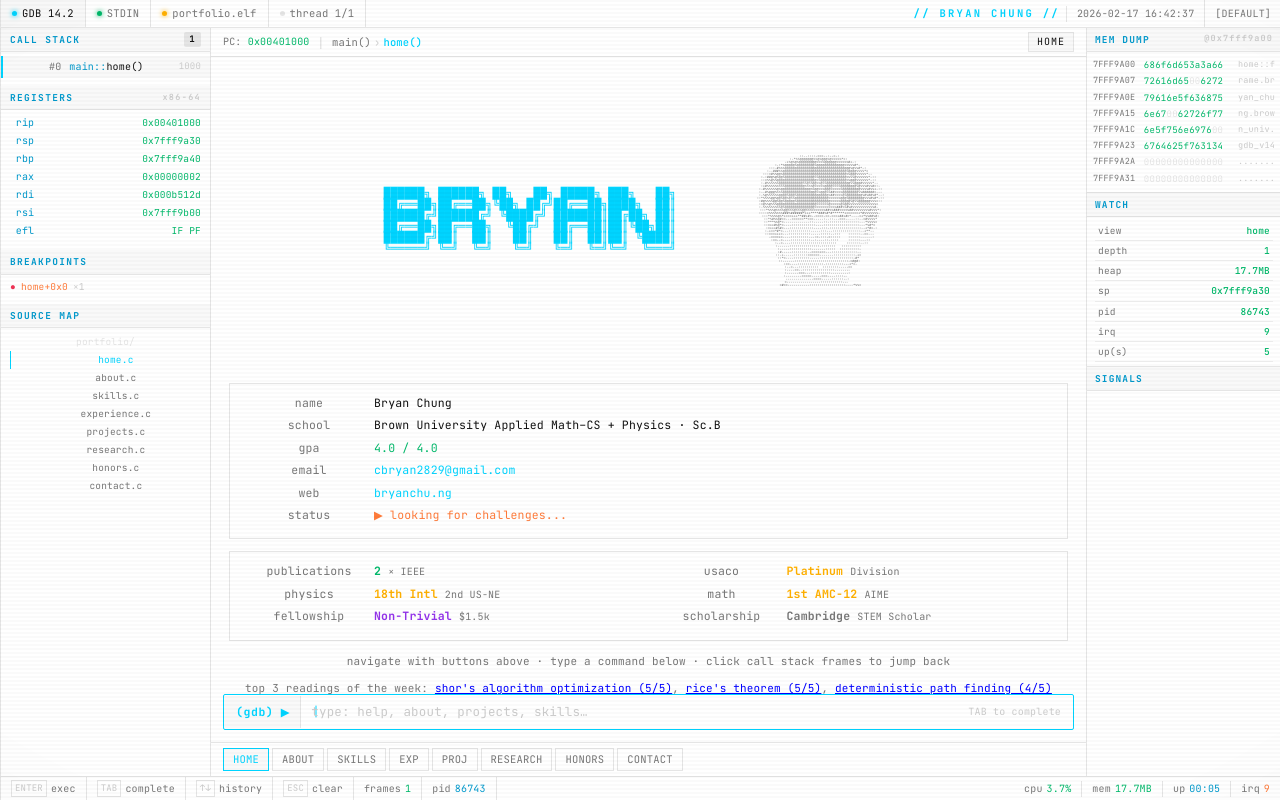
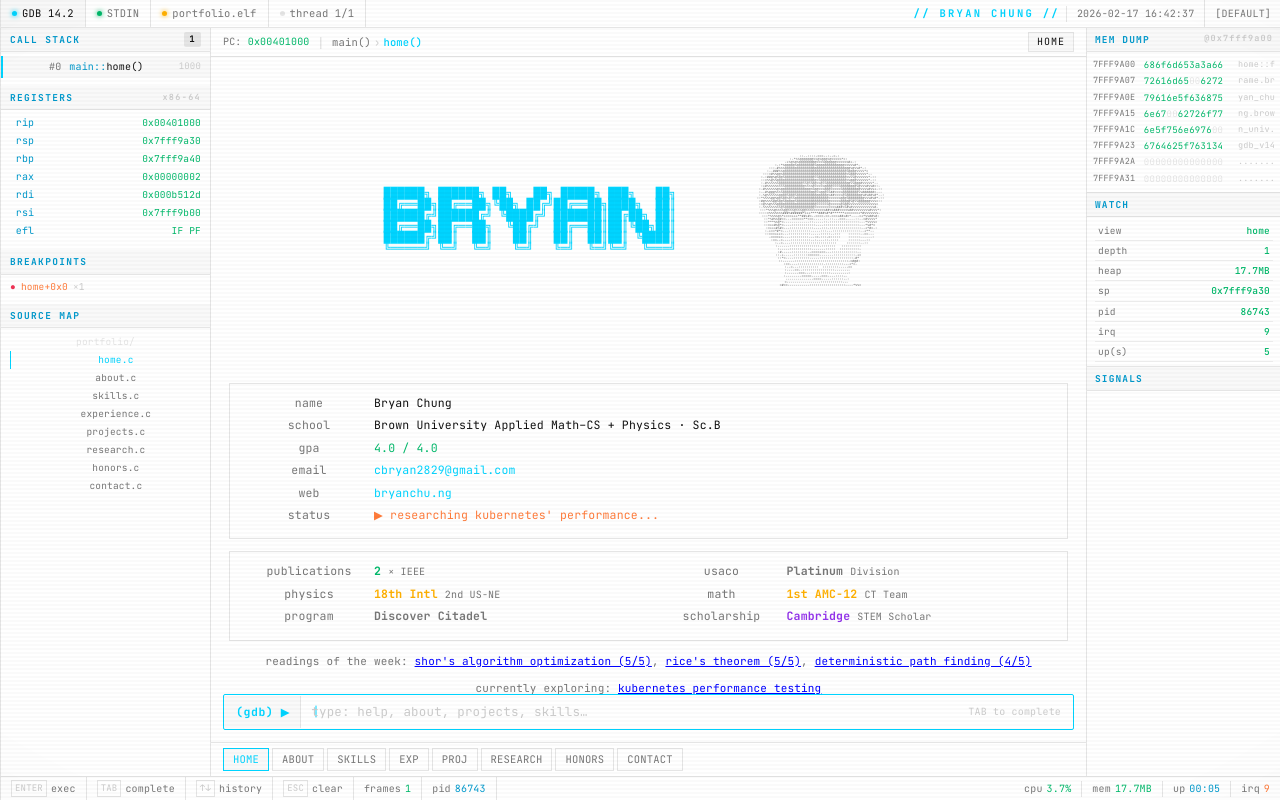
Before and after one commit to bryanc04/bryanchu.ng, a React (Vite) app: page / in a window 1280 px wide. Built offline with nearby package versions, Linux system fonts and the light colour scheme.

Commit message:
terminal -v07

```diff
--- a/src/App.jsx
+++ b/src/App.jsx
@@ -557,7 +557,9 @@ function HomePage() {
                   ? "var(--pur)"
                   : h.color === "orange"
                     ? "var(--ora)"
-                    : "var(--muted)";
+                    : h.color === "blue"
+                      ? "cyan"
+                      : "var(--muted)";
           return (
             <div key={i}>
               <div className="kv-row">
@@ -575,12 +577,7 @@ function HomePage() {
       </div>
 
       <div style={{ color: "var(--muted)", fontSize: 11, marginTop: 10 }}>
-        navigate with buttons above · type a command below · click call stack
-        frames to jump back{" "}
-      </div>
-
-      <div style={{ color: "var(--muted)", fontSize: 11, marginTop: 10 }}>
-        top 3 readings of the week:{" "}
+        readings of the week:{" "}
         <a
           href="https://arxiv.org/pdf/2603.28627v1"
           target="_blank"
@@ -607,6 +604,21 @@ function HomePage() {
         >
           deterministic path finding (4/5)
         </a>
+      </div>
+      <div style={{ color: "var(--muted)", fontSize: 11, marginTop: 10 }}>
+        currently exploring:{" "}
+        <a
+          href="https://github.com/kubernetes/perf-tests"
+          target="_blank"
+          className="underline"
+          style={{ color: "blue" }}
+        >
+          kubernetes performance testing
+        </a>
+      </div>
+      <div style={{ color: "var(--muted)", fontSize: 11, marginTop: 10 }}>
+        navigate with buttons above · type a command below · click call stack
+        frames to jump back{" "}
       </div>
     </>
   );
--- a/src/data/home.js
+++ b/src/data/home.js
@@ -5,13 +5,18 @@ export const homeData = {
   gpa: "4.0 / 4.0",
   email: "cbryan2829@gmail.com",
   web: "bryanchu.ng",
-  status: "looking for challenges...",
+  status: "researching kubernetes' performance...",
   highlights: [
     { key: "publications", value: "2", note: "× IEEE", color: "green" },
-    { key: "usaco", value: "Platinum", note: "Division", color: "yellow" },
+    { key: "usaco", value: "Platinum", note: "Division", color: "silver" },
     { key: "physics", value: "18th Intl", note: "2nd US-NE", color: "yellow" },
-    { key: "math", value: "1st AMC-12", note: "AIME", color: "yellow" },
-    { key: "fellowship", value: "Non-Trivial", note: "$1.5k", color: "purple" },
-    { key: "scholarship", value: "Cambridge", note: "STEM Scholar", color: "dim" },
+    { key: "math", value: "1st AMC-12", note: "CT Team", color: "yellow" },
+    { key: "program", value: "Discover Citadel", color: "na" },
+    {
+      key: "scholarship",
+      value: "Cambridge",
+      note: "STEM Scholar",
+      color: "purple",
+    },
   ],
 };
```
